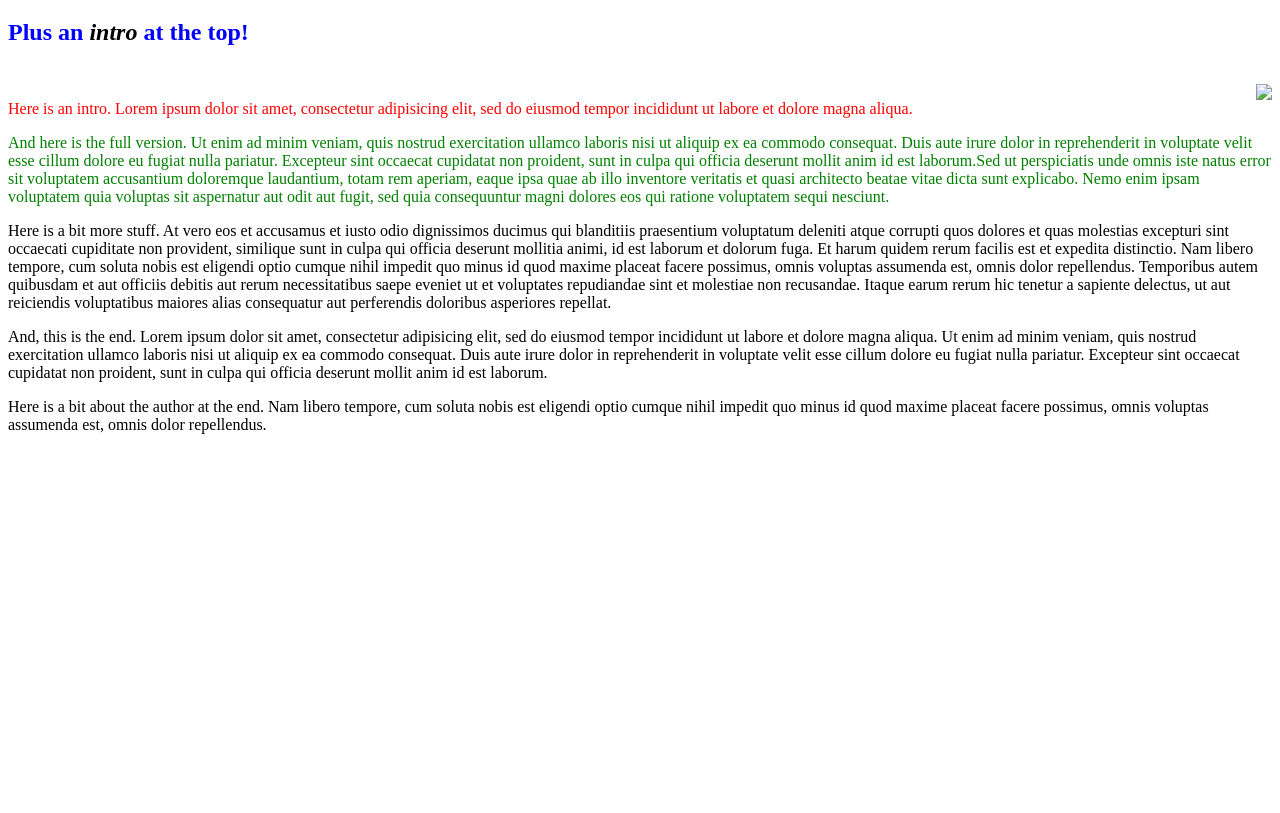
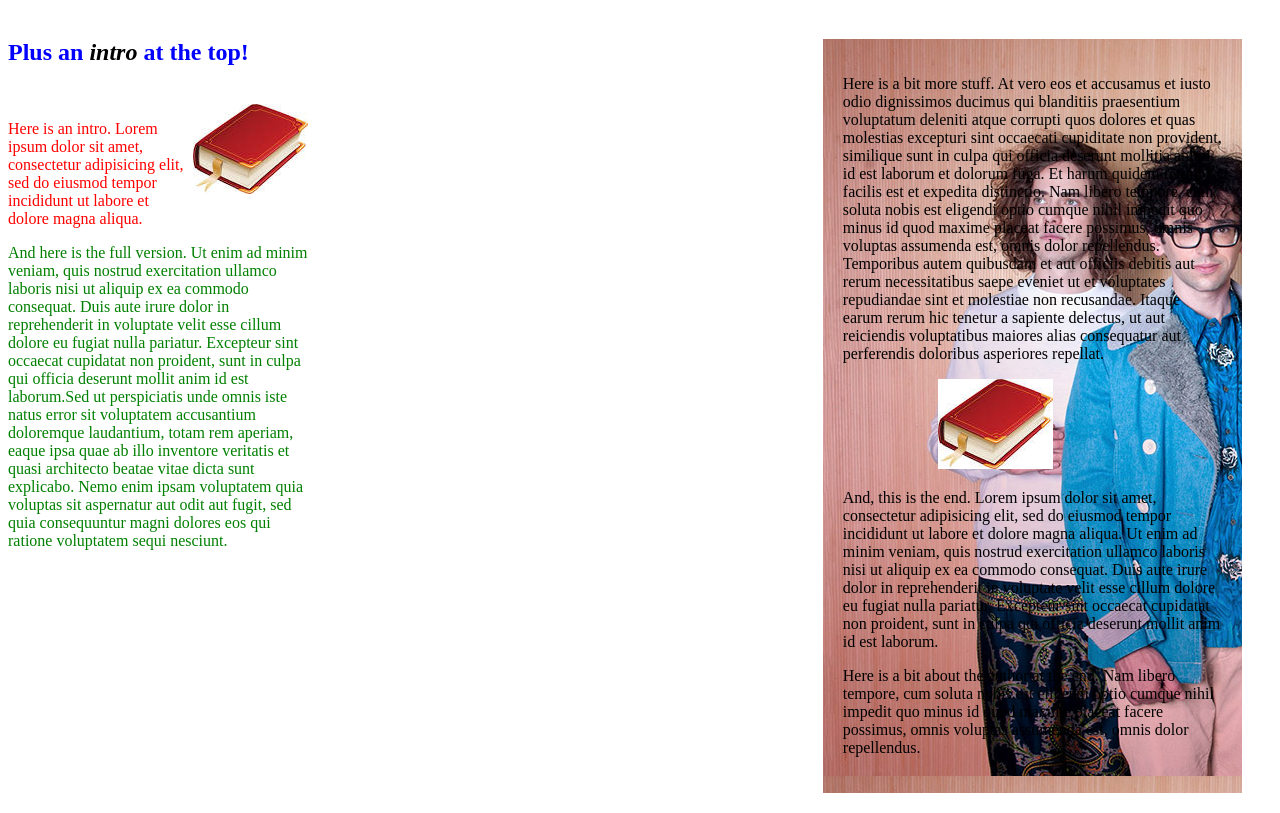
Before and after one commit to jacobhefley/mgnt, a plain HTML site: page index.html in a window 1280 px wide. Shown: the part 61-874 px from the top of the page. Before the commit the page ends 800 px from the top, so only its background shows below. Drawn offline with Linux system fonts and the light colour scheme.

Commit message:
add floats pictures

```diff
--- a/css/styles.css
+++ b/css/styles.css
@@ -6,6 +6,8 @@ span {
 
 div.intro {
   color: green;
+  width: 300px;
+  float: left;
 }
 
 h2.intro {
@@ -19,4 +21,20 @@ h2.intro {
 
 img.intro {
   float: right;
+  width: 20;
 }
+
+
+.sidebar {
+  width: 30%;
+  float: right;
+  background-image: url(../img/mgmt1.jpg);
+  margin:20px 30px 20px 20px;
+  padding: 20px 20px 20px 20px;
+}
+
+.sideimgs {
+  margin:auto;
+  height: 50%;
+  max-width: 50%;
+}
--- a/index.html
+++ b/index.html
@@ -2,7 +2,7 @@
 <html>
   <head>
     <link href="css/styles.css" rel="stylesheet" type="text/css">
-    <title>boring lecture!</title>
+    <title>band!</title>
   </head>
   <body>
     <h1>Paragraphs of text</h1>
@@ -14,10 +14,13 @@
 
       <p>And here is the full version. Ut enim ad minim veniam, quis nostrud exercitation ullamco laboris nisi ut aliquip ex ea commodo consequat. Duis aute irure dolor in reprehenderit in voluptate velit esse cillum dolore eu fugiat nulla pariatur. Excepteur sint occaecat cupidatat non proident, sunt in culpa qui officia deserunt mollit anim id est laborum.Sed ut perspiciatis unde omnis iste natus error sit voluptatem accusantium doloremque laudantium, totam rem aperiam, eaque ipsa quae ab illo inventore veritatis et quasi architecto beatae vitae dicta sunt explicabo. Nemo enim ipsam voluptatem quia voluptas sit aspernatur aut odit aut fugit, sed quia consequuntur magni dolores eos qui ratione voluptatem sequi nesciunt.</p>
     </div>
-    <p>Here is a bit more stuff. At vero eos et accusamus et iusto odio dignissimos ducimus qui blanditiis praesentium voluptatum deleniti atque corrupti quos dolores et quas molestias excepturi sint occaecati cupiditate non provident, similique sunt in culpa qui officia deserunt mollitia animi, id est laborum et dolorum fuga. Et harum quidem rerum facilis est et expedita distinctio. Nam libero tempore, cum soluta nobis est eligendi optio cumque nihil impedit quo minus id quod maxime placeat facere possimus, omnis voluptas assumenda est, omnis dolor repellendus. Temporibus autem quibusdam et aut officiis debitis aut rerum necessitatibus saepe eveniet ut et voluptates repudiandae sint et molestiae non recusandae. Itaque earum rerum hic tenetur a sapiente delectus, ut aut reiciendis voluptatibus maiores alias consequatur aut perferendis doloribus asperiores repellat.</p>
 
-    <p>And, this is the end. Lorem ipsum dolor sit amet, consectetur adipisicing elit, sed do eiusmod tempor incididunt ut labore et dolore magna aliqua. Ut enim ad minim veniam, quis nostrud exercitation ullamco laboris nisi ut aliquip ex ea commodo consequat. Duis aute irure dolor in reprehenderit in voluptate velit esse cillum dolore eu fugiat nulla pariatur. Excepteur sint occaecat cupidatat non proident, sunt in culpa qui officia deserunt mollit anim id est laborum.</p>
+    <div class="sidebar">
+      <p>Here is a bit more stuff. At vero eos et accusamus et iusto odio dignissimos ducimus qui blanditiis praesentium voluptatum deleniti atque corrupti quos dolores et quas molestias excepturi sint occaecati cupiditate non provident, similique sunt in culpa qui officia deserunt mollitia animi, id est laborum et dolorum fuga. Et harum quidem rerum facilis est et expedita distinctio. Nam libero tempore, cum soluta nobis est eligendi optio cumque nihil impedit quo minus id quod maxime placeat facere possimus, omnis voluptas assumenda est, omnis dolor repellendus. Temporibus autem quibusdam et aut officiis debitis aut rerum necessitatibus saepe eveniet ut et voluptates repudiandae sint et molestiae non recusandae. Itaque earum rerum hic tenetur a sapiente delectus, ut aut reiciendis voluptatibus maiores alias consequatur aut perferendis doloribus asperiores repellat.</p>
+      <div class="sideimgs"><img src="img/book.jpg"></div>
+      <p>And, this is the end. Lorem ipsum dolor sit amet, consectetur adipisicing elit, sed do eiusmod tempor incididunt ut labore et dolore magna aliqua. Ut enim ad minim veniam, quis nostrud exercitation ullamco laboris nisi ut aliquip ex ea commodo consequat. Duis aute irure dolor in reprehenderit in voluptate velit esse cillum dolore eu fugiat nulla pariatur. Excepteur sint occaecat cupidatat non proident, sunt in culpa qui officia deserunt mollit anim id est laborum.</p>
 
-    <p>Here is a bit about the author at the end. Nam libero tempore, cum soluta nobis est eligendi optio cumque nihil impedit quo minus id quod maxime placeat facere possimus, omnis voluptas assumenda est, omnis dolor repellendus.</p>
+      <p>Here is a bit about the author at the end. Nam libero tempore, cum soluta nobis est eligendi optio cumque nihil impedit quo minus id quod maxime placeat facere possimus, omnis voluptas assumenda est, omnis dolor repellendus.</p>
+    </div>
   </body>
 </html>
```
Also changed, not shown: img/book.jpg (added), img/mgmt1.jpg (added).
